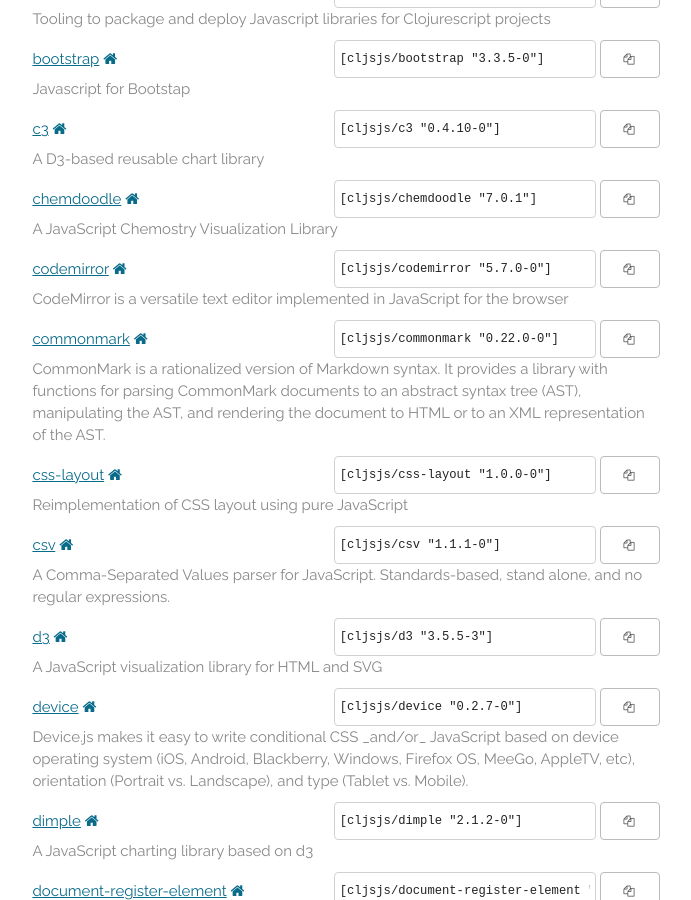
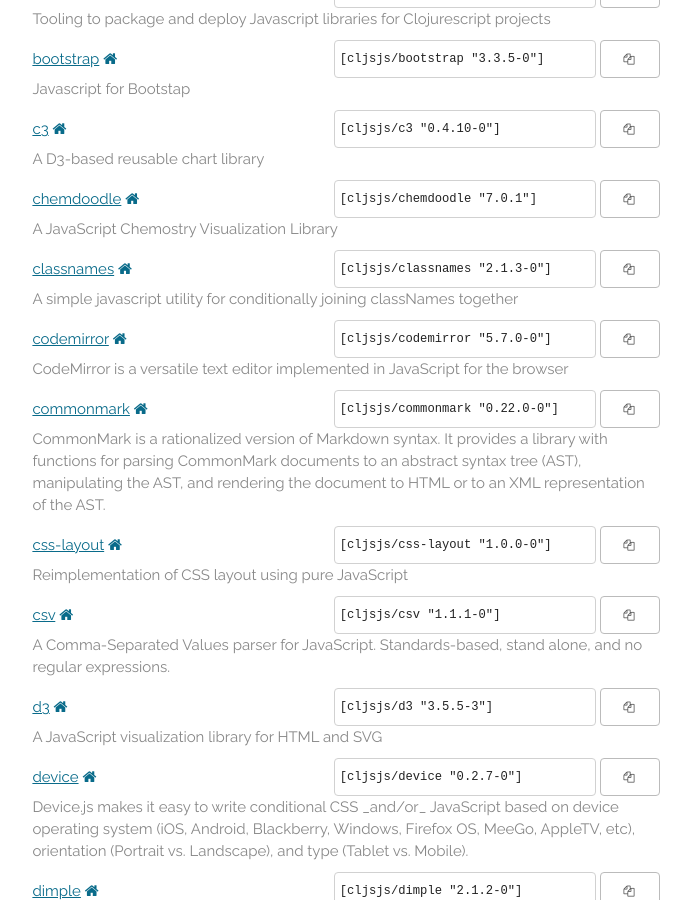
Before and after one commit to cljsjs/cljsjs.github.io, a Jekyll site: the page built from index.markdown, in a window 1280 px wide and 900 px high, scrolled down 1450 px. Shown: the whole window, without its empty margins (294-985 px from the left). Built offline with Jekyll 4.4.1, drawn with Linux system fonts in a browser that asks for light colours; nearby versions of some CDN libraries; comment, search, counter and statistics services are not loaded.

Commit message:
Automatic update

```diff
--- a/_includes/packages.html
+++ b/_includes/packages.html
@@ -81,6 +81,15 @@
       <button data-clipboard-text='[cljsjs/chemdoodle "7.0.1"]'><i class="fa fa-copy"></i></button>
     </span>
     <p class="description">A JavaScript Chemostry Visualization Library</p>
+  </li>
+  <li>
+    <a href="https://clojars.org/cljsjs/classnames">classnames</a>
+    <a href="https://github.com/JedWatson/classnames" target="new"><i class="fa fa-home"></i></a>
+    <span class="clojars">
+      <input type="text" value='[cljsjs/classnames "2.1.3-0"]'/>
+      <button data-clipboard-text='[cljsjs/classnames "2.1.3-0"]'><i class="fa fa-copy"></i></button>
+    </span>
+    <p class="description">A simple javascript utility for conditionally joining classNames together</p>
   </li>
   <li>
     <a href="https://clojars.org/cljsjs/codemirror">codemirror</a>
```
